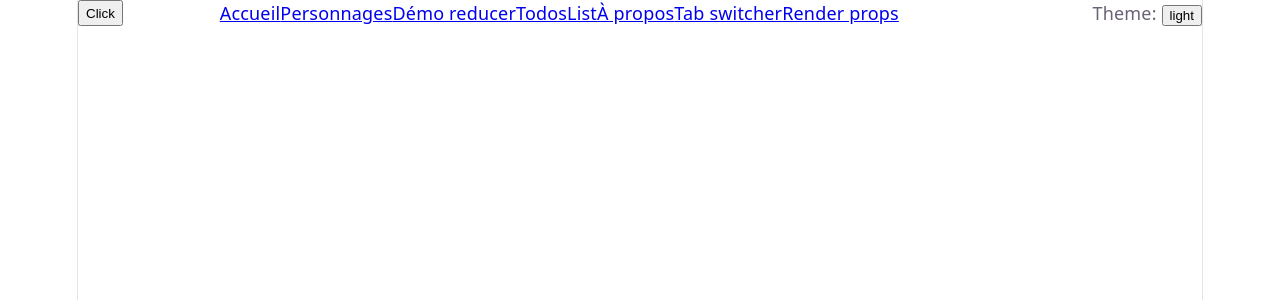
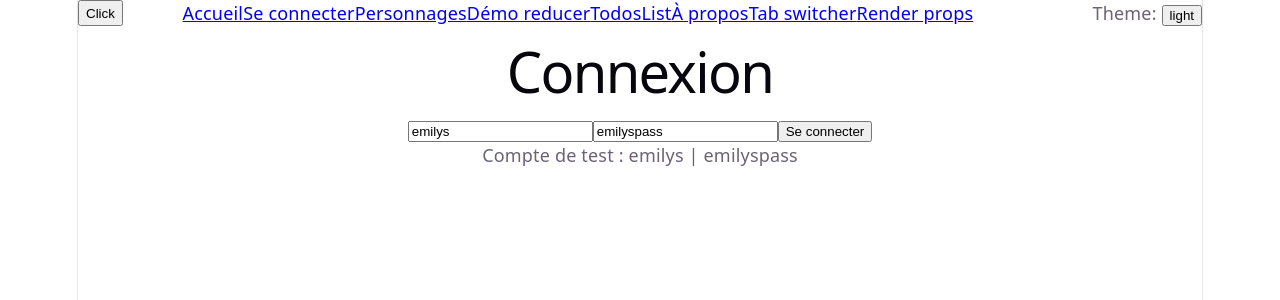
Before and after one commit to delbaze/rick-morty-explore, a React (Vite) app: page /login in a window 1280 px wide. Shown: the top 300 px of the page. Built offline with nearby package versions, Linux system fonts and the light colour scheme.

Commit message:
authentification

```diff
--- a/src/App.jsx
+++ b/src/App.jsx
@@ -8,7 +8,9 @@ import Navbar from "./components/Navbar";
 import DemoReducer from "./pages/DemoReducer";
 import TodosList from "./pages/TodosList";
 import TabSwitcherPage from "./pages/TabSwitcherPage";
-import RenderPropsPage from "./pages/RenderPropsPage";
+// import RenderPropsPage from "./pages/RenderPropsPage";
+import LoginPage from "./pages/LoginPage";
+import ProtectedRoute from "./components/ProtectedRoute";
 
 // import CharacterListPageRTK from "./pages/CharacterListPageRTK"; // pas lazy
 const CharacterListPageRTK = lazy(() => import("./pages/CharacterListPageRTK")); // lazy
@@ -24,9 +26,12 @@ function App() {
         <Route path="/character/:id" element={<CharacterDetailPage />} />
         <Route path="/demo-reducer" element={<DemoReducer />} />
         <Route path="/todos-list" element={<TodosList />} />
-        <Route path="/about" element={<About />} />
+        <Route element={<ProtectedRoute />}>
+          <Route path="/about" element={<About />} />
+        </Route>
         <Route path="/tab-switcher" element={<TabSwitcherPage />} />
-        <Route path="/render-props" element={<RenderPropsPage />} />
+        {/* <Route path="/render-props" element={<RenderPropsPage />} /> */}
+        <Route path="/login" element={<LoginPage />} />
       </Routes>
     </div>
   );
--- a/src/components/Navbar.jsx
+++ b/src/components/Navbar.jsx
@@ -2,9 +2,14 @@ import { NavLink } from "react-router";
 import { useSelector, useDispatch } from "react-redux";
 import { toggleTheme } from "../slices/themeSlice";
 import { actualTheme } from "../slices/themeSelectors";
+import {
+  selectorUserlogged,
+  selectorUserEmaillogged,
+} from "../slices/authSelector";
 import { selectorNotificationMessage } from "../slices/notificationsSelector";
 import MyInput from "./MyInput";
 import { useRef } from "react";
+import { logout } from "../slices/authSlice";
 // import MonComposant from "./MonComposant";
 // import withMyArray from "../HOC/withMyArray";
 
@@ -12,6 +17,8 @@ import { useRef } from "react";
 // MonComposantIntermediaire.displayName = "MonComposantIntermediaire";
 function Navbar() {
   const theme = useSelector(actualTheme);
+  const userLogged = useSelector(selectorUserlogged);
+  const userEmailLogged = useSelector(selectorUserEmaillogged);
   const dispatch = useDispatch();
   const notificationMessage = useSelector(selectorNotificationMessage);
   const inputRef = useRef();
@@ -21,12 +28,20 @@ function Navbar() {
   };
   return (
     <nav style={{ display: "flex", justifyContent: "space-between" }}>
+      {userLogged && (
+        <div>
+          Connecté en tant que {userLogged}({userEmailLogged})
+          <button onClick={() => dispatch(logout())}>Se déconnecter</button>
+        </div>
+      )}
+
       {/* <MyInput ref={inputRef} /> */}
       <button onClick={handleClick}>Click</button>
       {/* <MonComposantIntermediaire info="toto" />
       <MonComposant tata="toto" /> */}
       <div>
         <NavLink to="/">Accueil</NavLink>
+        <NavLink to="/login">Se connecter</NavLink>
         <NavLink to="/characters-list">Personnages</NavLink>
         <NavLink to="/demo-reducer">Démo reducer</NavLink>
         <NavLink to="/todos-list">TodosList</NavLink>
--- /dev/null
+++ b/src/components/ProtectedRoute.jsx
@@ -0,0 +1,13 @@
+import { Navigate, Outlet } from "react-router";
+import { useGetMeQuery } from "../slices/authApi";
+
+function ProtectedRoute() {
+  const { isLoading, error, data } = useGetMeQuery();
+
+  if (isLoading) return <div>Vérification de la session...</div>;
+  if (error) return <Navigate to="/login" replace />;
+  return <Outlet />;
+}
+
+
+export default ProtectedRoute
--- /dev/null
+++ b/src/pages/LoginPage.jsx
@@ -0,0 +1,49 @@
+import { useNavigate } from "react-router";
+import { useLoginMutation } from "../slices/authApi";
+import { useDispatch } from "react-redux";
+import { useState } from "react";
+import { setInfos } from "../slices/authSlice";
+
+function LoginPage() {
+  const dispatch = useDispatch();
+  const [login, { isLoading, error }] = useLoginMutation();
+  const navigate = useNavigate();
+
+  const [username, setUsername] = useState("emilys");
+  const [password, setPassword] = useState("emilyspass");
+
+  const handleSubmit = async (e) => {
+    e.preventDefault();
+    try {
+      const data = await login({ username, password }).unwrap();
+      dispatch(setInfos({ username: data.username, email: data.email }));
+      navigate("/");
+    } catch (err) {
+      console.error(err);
+    }
+  };
+  return (
+    <div>
+      <h1>Connexion</h1>
+      <form onSubmit={handleSubmit}>
+        <input
+          type="text"
+          value={username}
+          onChange={(e) => setUsername(e.target.value)}
+        />
+        <input
+          type="text"
+          value={password}
+          onChange={(e) => setPassword(e.target.value)}
+        />
+        <button type="submit" disabled={isLoading}>
+          {isLoading ? "Connexion..." : "Se connecter"}
+        </button>
+        {error && <p>Identifiants incorrects</p>}
+      </form>
+      <p>Compte de test : emilys | emilyspass</p>
+    </div>
+  );
+}
+
+export default LoginPage;
--- a/src/pages/RenderPropsPage.jsx
+++ b/src/pages/RenderPropsPage.jsx
@@ -1,4 +1,5 @@
 import React from "react";
+import { useEffect } from "react";
 import { useState } from "react";
 
 const Toggle = ({ children }) => {
@@ -9,6 +10,21 @@ const Toggle = ({ children }) => {
   return children({ show, toggleShow });
   //   return children;
 };
+
+function MouseTracker({ render }) {
+  const [position, setPosition] = useState({ x: 0, y: 0 });
+
+  useEffect(() => {
+    const handleMouseMove = (e) => {
+      setPosition({ x: e.clientX, y: e.clientY });
+    };
+    window.addEventListener("mousemove", handleMouseMove);
+
+    return () => window.removeEventListener("mousemove", handleMouseMove);
+  });
+
+  return render(position);
+}
 
 function RenderPropsPage() {
   return (
@@ -22,6 +38,11 @@ function RenderPropsPage() {
           </div>
         )}
       </Toggle>
+      <MouseTracker
+        render={({ x, y }) => (
+          <div style={{ position: "absolute", left: x, top: y }}>😭</div>
+        )}
+      />
     </div>
   );
 }
--- /dev/null
+++ b/src/slices/authApi.js
@@ -0,0 +1,25 @@
+import { createApi, fetchBaseQuery } from "@reduxjs/toolkit/query/react";
+
+export const authApi = createApi({
+  reducerPath: "authApi",
+  baseQuery: fetchBaseQuery({
+    baseUrl: "https://dummyjson.com",
+  }),
+  endpoints: (builder) => ({
+    login: builder.mutation({
+      // POST, PATCH, PUT, DELETE
+      query: ({ username, password }) => ({
+        url: "/auth/login",
+        method: "POST",
+        body: { username, password, expiresInMins: 30 },
+        credentials: "include",
+      }),
+    }),
+    getMe: builder.query({
+      query: () => "/auth/me",
+      credentials: "include",
+    }),
+  }),
+});
+
+export const { useLoginMutation, useGetMeQuery } = authApi;
--- /dev/null
+++ b/src/slices/authSelector.js
@@ -0,0 +1,2 @@
+export const selectorUserlogged = (state) => state.auth.username;
+export const selectorUserEmaillogged = (state) => state.auth.email;
--- /dev/null
+++ b/src/slices/authSlice.js
@@ -0,0 +1,22 @@
+import { createSlice } from "@reduxjs/toolkit";
+
+const authSlice = createSlice({
+  name: "auth",
+  initialState: {
+    username: null,
+    email: null,
+  },
+  reducers: {
+    setInfos: (state, action) => {
+      state.username = action.payload.username;
+      state.email = action.payload.email;
+    },
+    logout: (state) => {
+      state.username = null;
+      state.email = null;
+    },
+  },
+});
+
+export const { logout, setInfos } = authSlice.actions;
+export default authSlice.reducer;
--- a/src/store/store.js
+++ b/src/store/store.js
@@ -3,6 +3,7 @@ import themeReducer from "../slices/themeSlice";
 import favoritesReducer from "../slices/favoritesSlice";
 import charactersReducer from "../slices/charactersSlice";
 import notificationsReducer from "../slices/notificationsSlice";
+import authReducer from "../slices/authSlice";
 import { charactersApi } from "../slices/charactersApi";
 import { loggerMiddleware } from "../middlewares/logger.middleware";
 import { guardFavoritesMiddleware } from "../middlewares/guardFavorites.middleware";
@@ -17,12 +18,15 @@ import {
   persistStore,
 } from "redux-persist";
 import storage from "redux-persist/es/storage";
+import { authApi } from "../slices/authApi";
 
 const rootReducer = combineReducers({
   theme: themeReducer,
   favorites: favoritesReducer,
   characters: charactersReducer,
+  auth: authReducer,
   [charactersApi.reducerPath]: charactersApi.reducer,
+  [authApi.reducerPath]: authApi.reducer,
   // charactersApi: charactersApi.reducer,
   notifications: notificationsReducer,
 });
@@ -45,7 +49,8 @@ export const store = configureStore({
     })
       // .concat(loggerMiddleware)
       .concat(guardFavoritesMiddleware)
-      .concat(charactersApi.middleware),
+      .concat(charactersApi.middleware)
+      .concat(authApi.middleware),
   // reducer: {
   //   // theme: themeReducer,
   //   // favorites: favoritesReducer,
```
